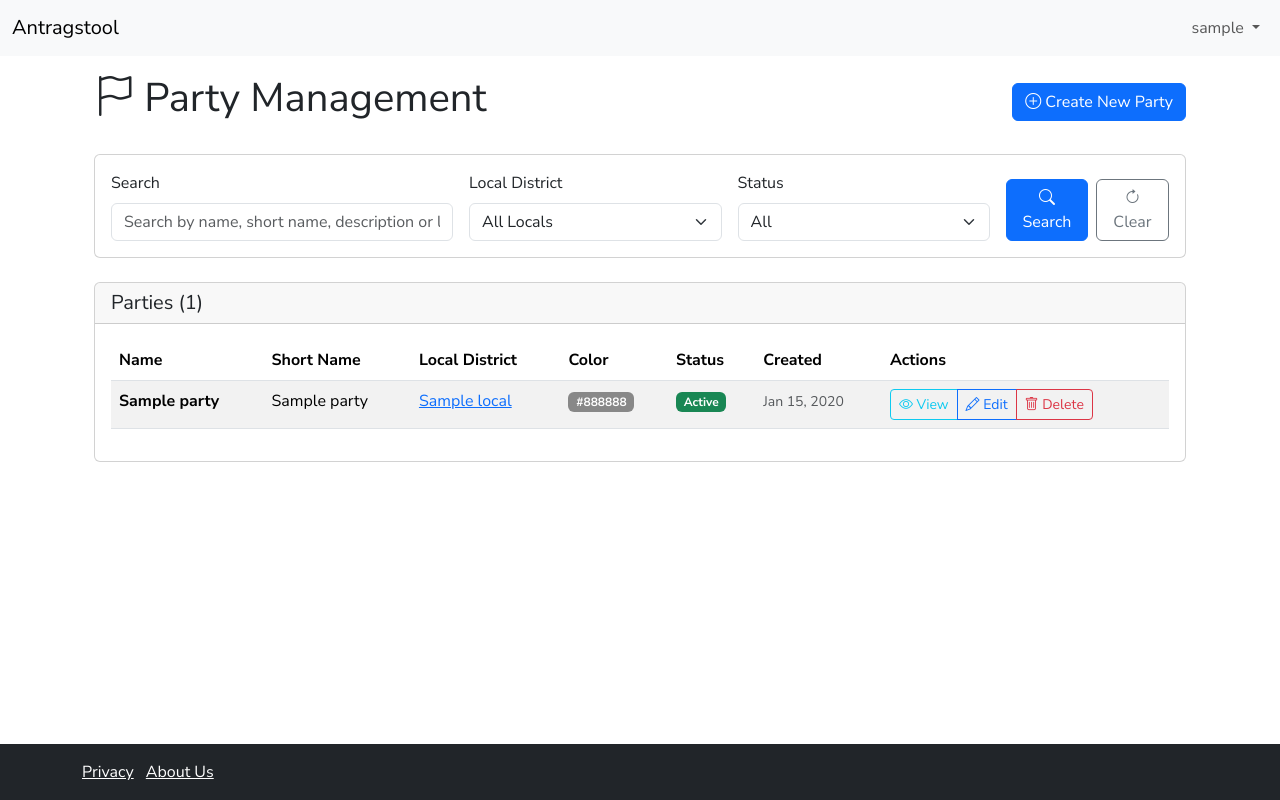
After one commit to silvioheinze/klubtool, a Django app: page /local/parties/ in a window 1280 px wide. The commit adds this page. Run offline with Django 5.2, Linux system fonts and the light colour scheme; a user stored in the database is signed in; tables that the repository leaves empty hold one stand-in row (values such as "Sample post"); some libraries are stand-ins or nearby versions.

Commit message:
Add Party management features: implement Party model with local association, create CRUD views and templates for Party management, and update URLs. Enhance forms and local detail template to support party functionality.

```diff
--- a/app/local/models.py
+++ b/app/local/models.py
@@ -117,8 +117,9 @@ class Term(models.Model):
 
 class Party(models.Model):
     """Model representing a political party"""
-    name = models.CharField(max_length=200, unique=True)
+    name = models.CharField(max_length=200)
     short_name = models.CharField(max_length=50, blank=True)
+    local = models.ForeignKey(Local, on_delete=models.CASCADE, related_name='parties', null=True, blank=True, help_text="Local district this party belongs to")
     description = models.TextField(blank=True)
     color = models.CharField(max_length=7, blank=True, help_text="Hex color code (e.g., #FF0000)")
     logo = models.ImageField(upload_to='party_logos/', blank=True, null=True)
@@ -131,9 +132,10 @@ class Party(models.Model):
         ordering = ['name']
         verbose_name = "Party"
         verbose_name_plural = "Parties"
+        unique_together = ['name', 'local']  # Party names must be unique within a local (when local is not null)
 
     def __str__(self):
-        return self.name
+        return f"{self.name} ({self.local.name})"
 
     def get_absolute_url(self):
         from django.urls import reverse
--- a/app/local/urls.py
+++ b/app/local/urls.py
@@ -7,7 +7,8 @@ from .views import (
     TermListView, TermDetailView, TermCreateView,
     TermUpdateView, TermDeleteView,
     TermSeatDistributionListView, TermSeatDistributionDetailView, TermSeatDistributionCreateView,
-    TermSeatDistributionUpdateView, TermSeatDistributionDeleteView, TermSeatDistributionView
+    TermSeatDistributionUpdateView, TermSeatDistributionDeleteView, TermSeatDistributionView,
+    PartyListView, PartyDetailView, PartyCreateView, PartyUpdateView, PartyDeleteView
 )
 
 app_name = 'local'
@@ -42,4 +43,11 @@ urlpatterns = [
     path('term-seat-distributions/<int:pk>/edit/', TermSeatDistributionUpdateView.as_view(), name='term-seat-distribution-edit'),
     path('term-seat-distributions/<int:pk>/delete/', TermSeatDistributionDeleteView.as_view(), name='term-seat-distribution-delete'),
     path('terms/<int:pk>/seat-distribution/', TermSeatDistributionView.as_view(), name='term-seat-distribution'),
+
+    # Party URLs
+    path('parties/', PartyListView.as_view(), name='party-list'),
+    path('parties/create/', PartyCreateView.as_view(), name='party-create'),
+    path('parties/<int:pk>/', PartyDetailView.as_view(), name='party-detail'),
+    path('parties/<int:pk>/edit/', PartyUpdateView.as_view(), name='party-edit'),
+    path('parties/<int:pk>/delete/', PartyDeleteView.as_view(), name='party-delete'),
 ]
--- a/app/local/views.py
+++ b/app/local/views.py
@@ -7,7 +7,7 @@ from django.shortcuts import render, redirect
 from django.utils import timezone
 
 from .models import Local, Term, Council, TermSeatDistribution, Party
-from .forms import LocalForm, LocalFilterForm, CouncilForm, CouncilFilterForm, TermForm, TermFilterForm, CouncilNameForm, TermSeatDistributionForm, TermSeatDistributionFilterForm
+from .forms import LocalForm, LocalFilterForm, CouncilForm, CouncilFilterForm, TermForm, TermFilterForm, CouncilNameForm, TermSeatDistributionForm, TermSeatDistributionFilterForm, PartyForm, PartyFilterForm
 
 
 class LocalListView(LoginRequiredMixin, UserPassesTestMixin, ListView):
@@ -62,9 +62,10 @@ class LocalDetailView(LoginRequiredMixin, UserPassesTestMixin, DetailView):
         return self.request.user.is_superuser or self.request.user.has_role_permission('local.view')
 
     def get_context_data(self, **kwargs):
-        """Add terms data to context"""
+        """Add terms and parties data to context"""
         context = super().get_context_data(**kwargs)
         context['terms'] = Term.objects.filter(is_active=True).order_by('-start_date')
+        context['parties'] = self.object.parties.filter(is_active=True).order_by('name')
         return context
 
 
@@ -512,3 +513,127 @@ class TermSeatDistributionView(LoginRequiredMixin, UserPassesTestMixin, DetailVi
         context['seat_distributions'] = self.object.seat_distributions.select_related('party').all().order_by('-seats')
         context['parties'] = Party.objects.filter(is_active=True)
         return context
+
+
+# Party Views
+class PartyListView(LoginRequiredMixin, UserPassesTestMixin, ListView):
+    """View for listing all Party objects"""
+    model = Party
+    context_object_name = 'parties'
+    template_name = 'local/party_list.html'
+    paginate_by = 20
+
+    def test_func(self):
+        """Check if user has permission to view Party objects"""
+        return self.request.user.is_superuser or self.request.user.has_role_permission('party.view')
+
+    def get_queryset(self):
+        """Filter queryset based on search parameters"""
+        queryset = Party.objects.select_related('local').all().order_by('name')
+
+        # Filter by search query
+        search_query = self.request.GET.get('search', '')
+        if search_query:
+            queryset = queryset.filter(
+                Q(name__icontains=search_query) |
+                Q(short_name__icontains=search_query) |
+                Q(description__icontains=search_query) |
+                Q(local__name__icontains=search_query)
+            )
+
+        # Filter by local
+        local_filter = self.request.GET.get('local', '')
+        if local_filter:
+            queryset = queryset.filter(local_id=local_filter)
+
+        # Filter by status
+        status_filter = self.request.GET.get('status', '')
+        if status_filter == 'active':
+            queryset = queryset.filter(is_active=True)
+        elif status_filter == 'inactive':
+            queryset = queryset.filter(is_active=False)
+
+        return queryset
+
+    def get_context_data(self, **kwargs):
+        """Add filter form to context"""
+        context = super().get_context_data(**kwargs)
+        context['search_query'] = self.request.GET.get('search', '')
+        context['local_filter'] = self.request.GET.get('local', '')
+        context['status_filter'] = self.request.GET.get('status', '')
+        context['locals'] = Local.objects.filter(is_active=True)
+        return context
+
+
+class PartyDetailView(LoginRequiredMixin, UserPassesTestMixin, DetailView):
+    """View for displaying a single Party object"""
+    model = Party
+    context_object_name = 'party'
+    template_name = 'local/party_detail.html'
+
+    def test_func(self):
+        """Check if user has permission to view Party objects"""
+        return self.request.user.is_superuser or self.request.user.has_role_permission('party.view')
+
+
+class PartyCreateView(LoginRequiredMixin, UserPassesTestMixin, CreateView):
+    """View for creating a new Party object"""
+    model = Party
+    form_class = PartyForm
+    template_name = 'local/party_form.html'
+    success_url = reverse_lazy('local:party-list')
+
+    def test_func(self):
+        """Check if user has permission to create Party objects"""
+        return self.request.user.is_superuser or self.request.user.has_role_permission('party.create')
+
+    def get_initial(self):
+        """Set initial local if provided in URL"""
+        initial = super().get_initial()
+        local_id = self.request.GET.get('local')
+        if local_id:
+            try:
+                local = Local.objects.get(pk=local_id)
+                initial['local'] = local
+            except Local.DoesNotExist:
+                pass
+        return initial
+
+    def form_valid(self, form):
+        """Display success message on form validation"""
+        messages.success(self.request, f"Party '{form.instance.name}' created successfully.")
+        return super().form_valid(form)
+
+
+class PartyUpdateView(LoginRequiredMixin, UserPassesTestMixin, UpdateView):
+    """View for updating an existing Party object"""
+    model = Party
+    form_class = PartyForm
+    template_name = 'local/party_form.html'
+    success_url = reverse_lazy('local:party-list')
+
+    def test_func(self):
+        """Check if user has permission to edit Party objects"""
+        return self.request.user.is_superuser or self.request.user.has_role_permission('party.edit')
+
+    def form_valid(self, form):
+        """Display success message on form validation"""
+        messages.success(self.request, f"Party '{form.instance.name}' updated successfully.")
+        return super().form_valid(form)
+
+
+class PartyDeleteView(LoginRequiredMixin, UserPassesTestMixin, DeleteView):
+    """View for deleting a Party object"""
+    model = Party
+    template_name = 'local/party_confirm_delete.html'
+    success_url = reverse_lazy('local:party-list')
+
+    def test_func(self):
+        """Check if user has permission to delete Party objects"""
+        return self.request.user.is_superuser or self.request.user.has_role_permission('party.delete')
+
+    def delete(self, request, *args, **kwargs):
+        """Display success message on deletion"""
+        party_obj = self.get_object()
+        messages.success(request, f"Party '{party_obj.name}' deleted successfully.")
+        return super().delete(request, *args, **kwargs)
--- /dev/null
+++ b/app/templates/local/party_list.html
@@ -0,0 +1,193 @@
+{% extends "_base.html" %}
+{% load i18n %}
+{% load static %}
+{% load humanize %}
+
+{% block title %}{% trans "Party Management" %}{% endblock title %}
+
+{% block content %}
+<div class="container-fluid mt-4">
+    <div class="row">
+        <div class="col-12">
+            <div class="d-flex justify-content-between align-items-center mb-4">
+                <h1><i class="bi bi-flag"></i> {% trans "Party Management" %}</h1>
+                <div>
+                    <a href="{% url 'local:party-create' %}" class="btn btn-primary">
+                        <i class="bi bi-plus-circle"></i> {% trans "Create New Party" %}
+                    </a>
+                </div>
+            </div>
+        </div>
+    </div>
+
+    <!-- Search and Filter -->
+    <div class="row mb-4">
+        <div class="col-12">
+            <div class="card">
+                <div class="card-body">
+                    <form method="get" class="row g-3">
+                        <div class="col-md-4">
+                            <label for="search" class="form-label">{% trans "Search" %}</label>
+                            <input type="text" class="form-control" id="search" name="search"
+                                   value="{{ search_query }}" placeholder="{% trans 'Search by name, short name, description or local' %}">
+                        </div>
+                        <div class="col-md-3">
+                            <label for="local" class="form-label">{% trans "Local District" %}</label>
+                            <select class="form-select" id="local" name="local">
+                                <option value="">{% trans "All Locals" %}</option>
+                                {% for local in locals %}
+                                    <option value="{{ local.pk }}" {% if local_filter == local.pk|stringformat:"s" %}selected{% endif %}>
+                                        {{ local.name }}
+                                    </option>
+                                {% endfor %}
+                            </select>
+                        </div>
+                        <div class="col-md-3">
+                            <label for="status" class="form-label">{% trans "Status" %}</label>
+                            <select class="form-select" id="status" name="status">
+                                <option value="">{% trans "All" %}</option>
+                                <option value="active" {% if status_filter == 'active' %}selected{% endif %}>{% trans "Active" %}</option>
+                                <option value="inactive" {% if status_filter == 'inactive' %}selected{% endif %}>{% trans "Inactive" %}</option>
+                            </select>
+                        </div>
+                        <div class="col-md-2 d-flex align-items-end">
+                            <button type="submit" class="btn btn-primary me-2">
+                                <i class="bi bi-search"></i> {% trans "Search" %}
+                            </button>
+                            <a href="{% url 'local:party-list' %}" class="btn btn-outline-secondary">
+                                <i class="bi bi-arrow-clockwise"></i> {% trans "Clear" %}
+                            </a>
+                        </div>
+                    </form>
+                </div>
+            </div>
+        </div>
+    </div>
+
+    <!-- Party Table -->
+    <div class="row">
+        <div class="col-12">
+            <div class="card">
+                <div class="card-header">
+                    <h5 class="mb-0">{% trans "Parties" %} ({{ page_obj.paginator.count }})</h5>
+                </div>
+                <div class="card-body">
+                    {% if parties %}
+                        <div class="table-responsive">
+                            <table class="table table-striped table-hover">
+                                <thead>
+                                    <tr>
+                                        <th>{% trans "Name" %}</th>
+                                        <th>{% trans "Short Name" %}</th>
+                                        <th>{% trans "Local District" %}</th>
+                                        <th>{% trans "Color" %}</th>
+                                        <th>{% trans "Status" %}</th>
+                                        <th>{% trans "Created" %}</th>
+                                        <th>{% trans "Actions" %}</th>
+                                    </tr>
+                                </thead>
+                                <tbody>
+                                    {% for party in parties %}
+                                        <tr>
+                                            <td>
+                                                <strong>{{ party.name }}</strong>
+                                            </td>
+                                            <td>{{ party.short_name|default:"-" }}</td>
+                                            <td>
+                                                <a href="{% url 'local:local-detail' party.local.pk %}">
+                                                    {{ party.local.name }}
+                                                </a>
+                                            </td>
+                                            <td>
+                                                {% if party.color %}
+                                                    <span class="badge" style="background-color: {{ party.color }}; color: white;">
+                                                        {{ party.color }}
+                                                    </span>
+                                                {% else %}
+                                                    <span class="text-muted">-</span>
+                                                {% endif %}
+                                            </td>
+                                            <td>
+                                                {% if party.is_active %}
+                                                    <span class="badge bg-success">{% trans "Active" %}</span>
+                                                {% else %}
+                                                    <span class="badge bg-danger">{% trans "Inactive" %}</span>
+                                                {% endif %}
+                                            </td>
+                                            <td>
+                                                <small class="text-muted">{{ party.created_at|date:"M d, Y" }}</small>
+                                            </td>
+                                            <td>
+                                                <div class="btn-group" role="group">
+                                                    <a href="{% url 'local:party-detail' party.pk %}" class="btn btn-sm btn-outline-info">
+                                                        <i class="bi bi-eye"></i> {% trans "View" %}
+                                                    </a>
+                                                    <a href="{% url 'local:party-edit' party.pk %}" class="btn btn-sm btn-outline-primary">
+                                                        <i class="bi bi-pencil"></i> {% trans "Edit" %}
+                                                    </a>
+                                                    <a href="{% url 'local:party-delete' party.pk %}" class="btn btn-sm btn-outline-danger"
+                                                       onclick="return confirm('{% trans 'Are you sure you want to delete this Party?' %}')">
+                                                        <i class="bi bi-trash"></i> {% trans "Delete" %}
+                                                    </a>
+                                                </div>
+                                            </td>
+                                        </tr>
+                                    {% endfor %}
+                                </tbody>
+                            </table>
+                        </div>
+
+                        <!-- Pagination -->
+                        {% if is_paginated %}
+                            <nav aria-label="{% trans 'Party pagination' %}">
+                                <ul class="pagination justify-content-center">
+                                    {% if page_obj.has_previous %}
+                                        <li class="page-item">
+                                            <a class="page-link" href="?page=1{% if search_query %}&search={{ search_query }}{% endif %}{% if local_filter %}&local={{ local_filter }}{% endif %}{% if status_filter %}&status={{ status_filter }}{% endif %}">
+                                                <i class="bi bi-chevron-double-left"></i>
+                                            </a>
+                                        </li>
+                                        <li class="page-item">
+                                            <a class="page-link" href="?page={{ page_obj.previous_page_number }}{% if search_query %}&search={{ search_query }}{% endif %}{% if local_filter %}&local={{ local_filter }}{% endif %}{% if status_filter %}&status={{ status_filter }}{% endif %}">
+                                                <i class="bi bi-chevron-left"></i>
+                                            </a>
+                                        </li>
+                                    {% endif %}
+
+                                    <li class="page-item active">
+                                        <span class="page-link">
+                                            {% trans "Page" %} {{ page_obj.number }} {% trans "of" %} {{ page_obj.paginator.num_pages }}
+                                        </span>
+                                    </li>
+
+                                    {% if page_obj.has_next %}
+                                        <li class="page-item">
+                                            <a class="page-link" href="?page={{ page_obj.next_page_number }}{% if search_query %}&search={{ search_query }}{% endif %}{% if local_filter %}&local={{ local_filter }}{% endif %}{% if status_filter %}&status={{ status_filter }}{% endif %}">
+                                                <i class="bi bi-chevron-right"></i>
+                                            </a>
+                                        </li>
+                                        <li class="page-item">
+                                            <a class="page-link" href="?page={{ page_obj.paginator.num_pages }}{% if search_query %}&search={{ search_query }}{% endif %}{% if local_filter %}&local={{ local_filter }}{% endif %}{% if status_filter %}&status={{ status_filter }}{% endif %}">
+                                                <i class="bi bi-chevron-double-right"></i>
+                                            </a>
+                                        </li>
+                                    {% endif %}
+                                </ul>
+                            </nav>
+                        {% endif %}
+                    {% else %}
+                        <div class="text-center py-4">
+                            <i class="bi bi-flag fs-1 text-muted"></i>
+                            <h5 class="mt-3">{% trans "No Parties found" %}</h5>
+                            <p class="text-muted">{% trans "Create your first Party to get started." %}</p>
+                            <a href="{% url 'local:party-create' %}" class="btn btn-primary">
+                                <i class="bi bi-plus-circle"></i> {% trans "Create First Party" %}
+                            </a>
+                        </div>
+                    {% endif %}
+                </div>
+            </div>
+        </div>
+    </div>
+</div>
+{% endblock content %}
```
Also changed, not shown: TODO.md (+1 -1 lines), app/local/forms.py (+29 -14 lines), app/templates/local/local_detail.html (+66 -0 lines), app/local/migrations/0006_party_local_alter_party_name_and_more.py (added).
